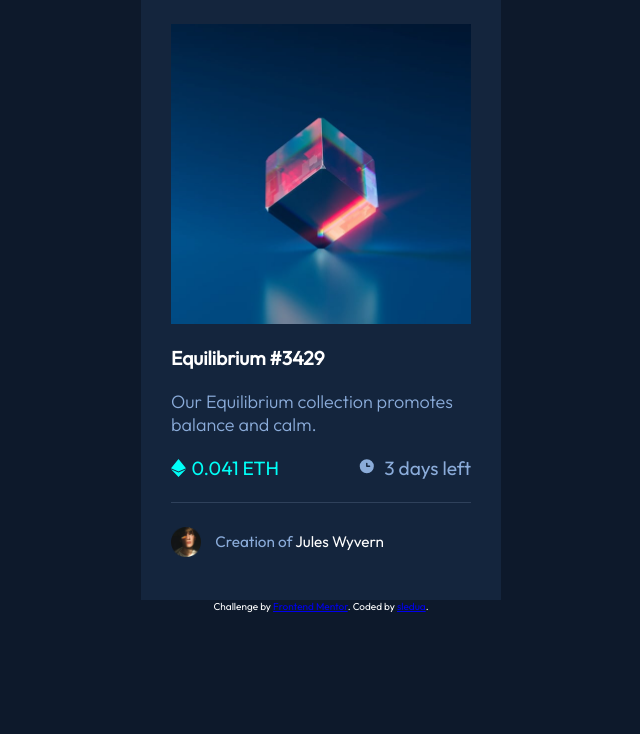
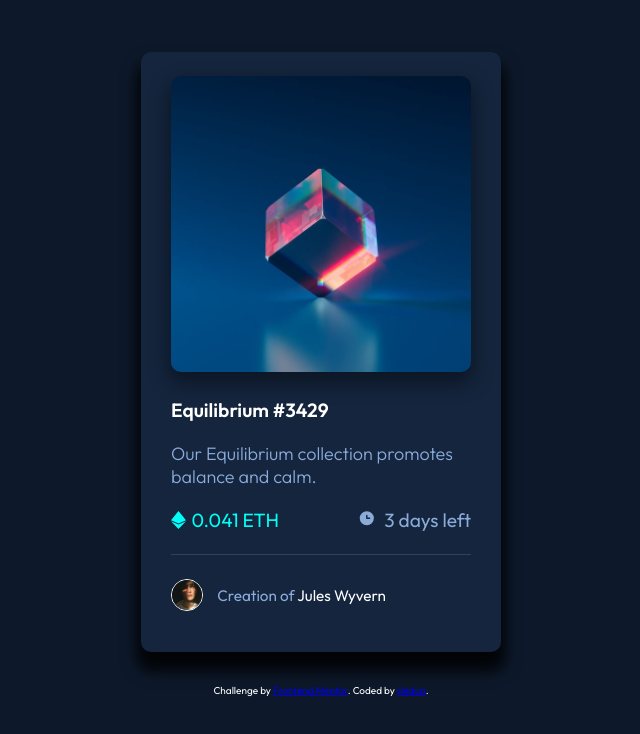
Before and after one commit to sledua/nft-preview-card-component-main, a plain HTML site: page index.html in a window 1280 px wide. Shown: the whole page, without its empty margins (319-959 px from the left). Drawn offline with Linux system fonts and the light colour scheme.

Commit message:
feat
and xl version

```diff
--- a/index.html
+++ b/index.html
@@ -14,19 +14,18 @@
 				<div class="box-img"><img src="img/image-equilibrium.jpg" alt="image-equilibrium" /></div>
 				<div class="card-ifo">
 					<div class="card-description">
-						<h1>Equilibrium #3429</h1>
+						<h1><a href="https://www.frontendmentor.io?ref=challenge" target="_blank">Equilibrium #3429</a></h1>
 						<p>Our Equilibrium collection promotes balance and calm.</p>
 						<div class="card-description-info">
 							<div class="price"><span><img src="img/icon-ethereum.svg" alt="equilibrium"></span><span>0.041 ETH</span></div>
 						<div class="time"><span><img src="img/icon-clock.svg" alt="clock"></span><span>3 days left</span></div>
 						</div>
-
 					</div>
 					<div class="card-autor">
 						<div class="avatar-box">
 							<img src="img/image-avatar.png" alt="Jules Wyvern" />
 						</div>
-						<div class="autor-info">Creation of <span>Jules Wyvern</span></div>
+						<div class="autor-info">Creation of <span><a href="https://www.frontendmentor.io?ref=challenge" target="_blank">Jules Wyvern</a></span></div>
 					</div>
 				</div>
 			</div>
--- a/style.css
+++ b/style.css
@@ -51,6 +51,7 @@ h1 p {
 }
 .container {
 	margin: 0 auto;
+	padding-top: 3.28rem;
 	max-width: 144rem;
 	display: flex;
 	flex-direction: column;
@@ -64,9 +65,19 @@ h1 p {
 	background-color: var(--very-dark-blue-card);
 	width: 22.5rem;
 	height: 37.5rem;
+	box-shadow: 0px 15px 15px 5px rgba(0,0,0,0.85);
+	border-radius: 1em;
 }
 .card-description h1 {
 	padding-top: 1.687rem;
+}
+.card-description h1 a{
+	font-family: 'Outfit-SemiBold', sans-serif;
+	text-decoration: none;
+	color: var(--white);
+}
+.card-description h1 a:hover {
+	color: var(--cyan);
 }
 .card-description p{
 	font-family: 'Outfit-Light', sans-serif;
@@ -105,12 +116,30 @@ h1 p {
 	color: var(--soft-blue);
 }
 .box-img {
+	position: relative;
 	width: 18.75rem;
 	height: 18.44rem;
-	padding-top: 1.5rem;
+	margin-top: 1.5rem;
+	box-shadow: 0px 9px 20px 2px rgba(0,0,0,0.43);
+	border-radius: 1em;
+}
+.box-img:hover::before{
+	content: '';
+	position: absolute;
+	width: inherit;
+	height: inherit;
+	bottom: 0;
+	left: 0;
+	border-radius: 1em;
+	background-color: hsl(178deg 100% 50% / 40%);
+	background-image: url(./img/icon-view.svg);
+	background-repeat: no-repeat;
+	background-position: center center;
 }
 img {
 	width: 100%;
+	height: inherit;
+	border-radius: 1em;
 }
 .card-autor {
 	padding-top: 1.5rem;
@@ -121,16 +150,23 @@ img {
 	width: 1.87rem;
 	height: 1.87rem;
 	margin-right: 0.9rem;
+	border: 1px var(--white) solid;
+	border-radius: 50%;
 }
 .autor-info {
 	font-size: 0.956rem;
 	color: var(--soft-blue);
 }
-.autor-info :first-child {
+.autor-info :first-child a {
 	color: var(--white);
+	text-decoration: none;
+}
+.autor-info :first-child a:hover {
+	color: var(--cyan);
 }
 .attribution {
 	text-align: center;
+	margin-top: 2rem;
 }
 @media (max-width: 25rem) {
 	.container {
```
Also changed, not shown: screen.png (added).
